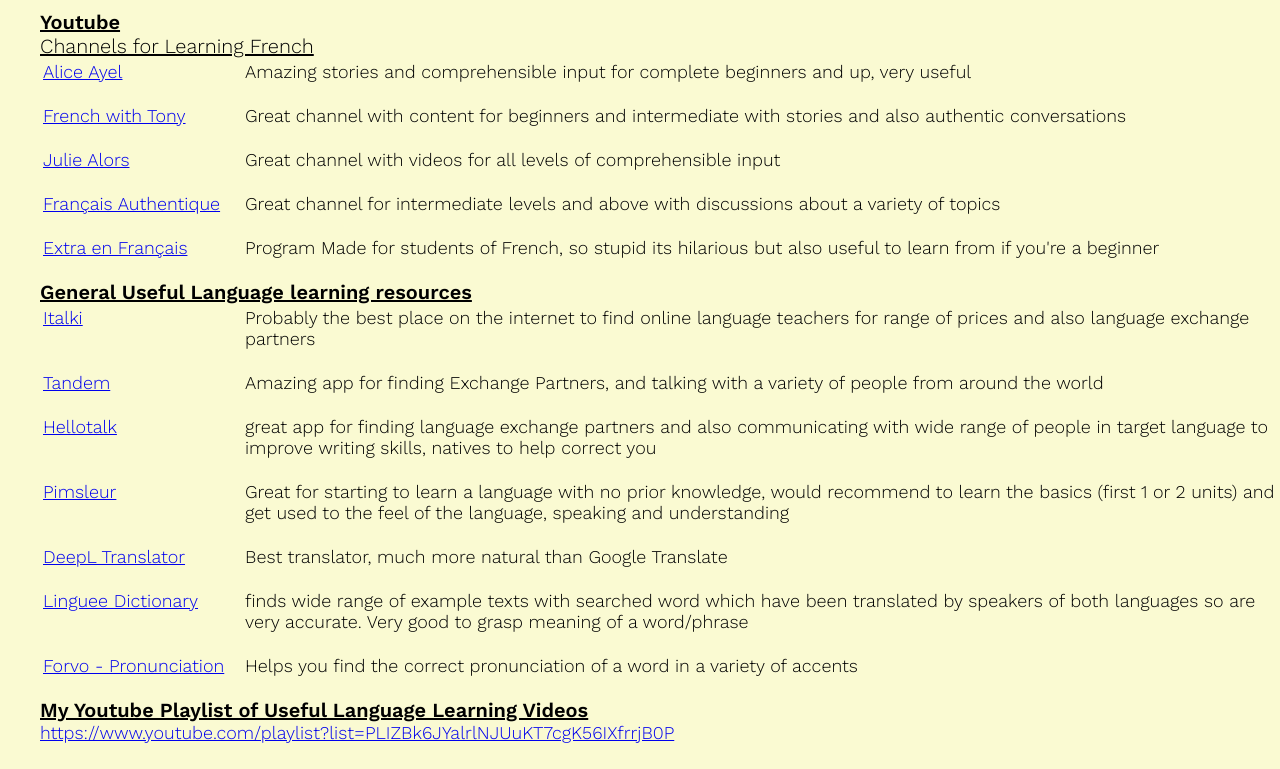
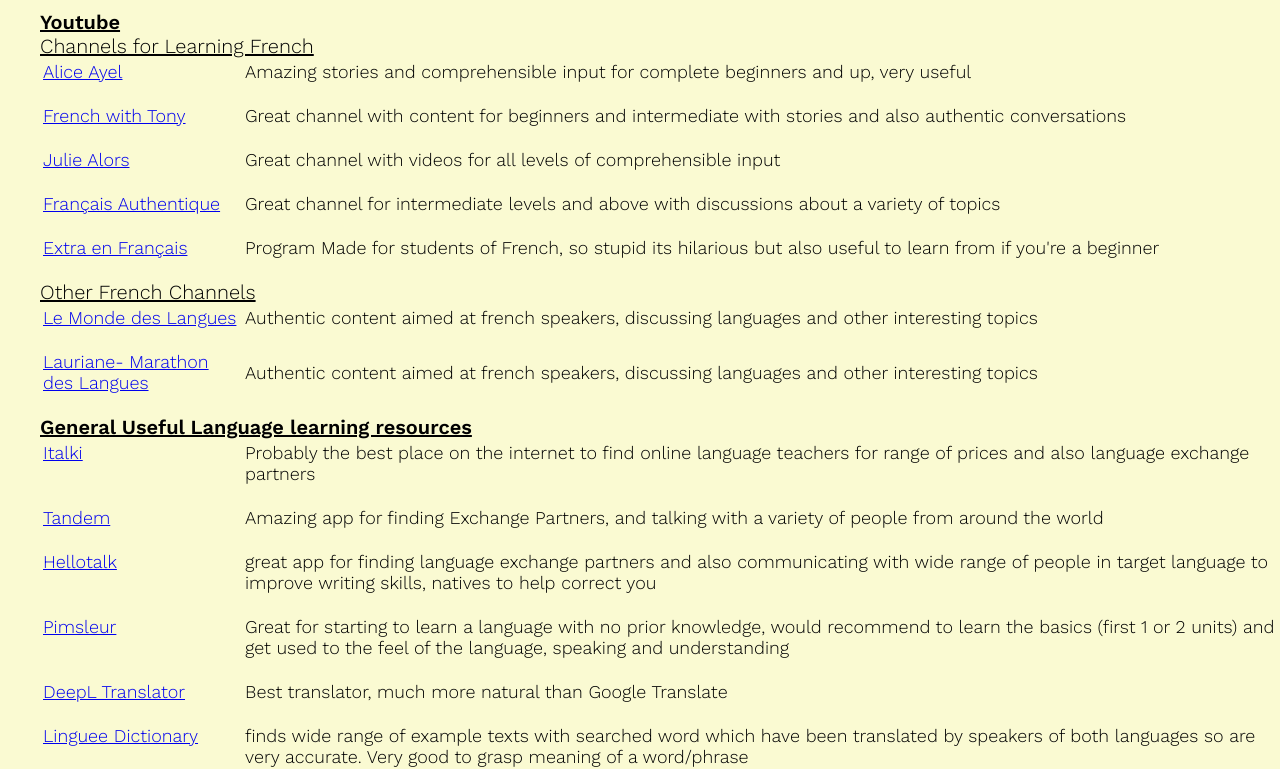
Before and after one commit to ben53515/benw-website, a plain HTML site: page resources/french.html in a window 1280 px wide. Shown: the part 70-839 px from the top of the page. Drawn offline with nearby package versions, Linux system fonts and the light colour scheme.

Commit message:
updated french
added french links

```diff
--- a/resources/french.html
+++ b/resources/french.html
@@ -57,7 +57,17 @@
                     <td><p>Program Made for students of French, so stupid its hilarious but also useful to learn from if you're a beginner</p></td>
                 </tr>
             </table>
-
+            <p class="subtitle">Other French Channels</p>
+            <table class="maintext">
+                <tr>
+                    <td class="table-link"><a href="https://www.youtube.com/channel/UC1ipKNAWcHhmcqKUEGg1RMg" target="_blank">Le Monde des Langues</a></td>
+                    <td><p>Authentic content aimed at french speakers, discussing languages and other interesting topics</p></td>
+                </tr>
+                <tr>
+                    <td class="table-link"><a href="https://www.youtube.com/channel/UCF6Z8cpFJke-s9mqsGkDK8Q" target="_blank">Lauriane- Marathon des Langues</a></td>
+                    <td><p>Authentic content aimed at french speakers, discussing languages and other interesting topics</p></td>
+                </tr>
+            </table>
             <h2 class="subtitle">General Useful Language learning resources</h2>
             <table class="maintext">
                 <tr>
```
